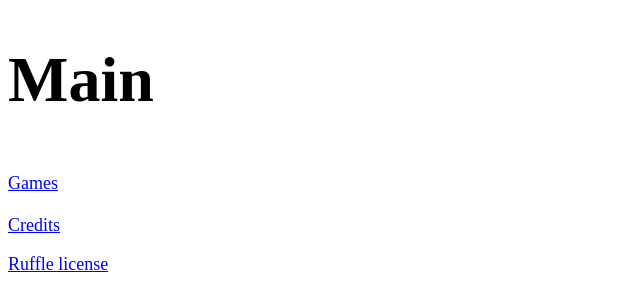
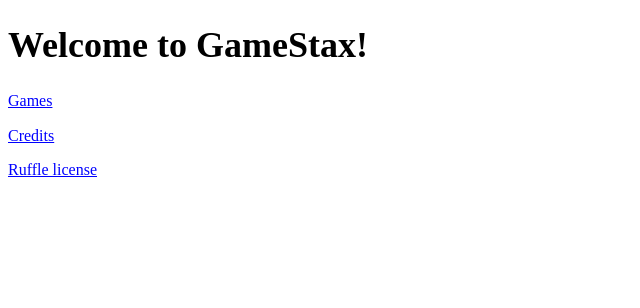
Before and after one commit to BlueMicrowave/techypig99.github.io, a plain HTML site: page index.html in a window 1280 px wide. Shown: the whole page, without its empty margins (0-640 px from the left). Drawn offline with Linux system fonts and the light colour scheme.

Commit message:
Update index.html

```diff
--- a/index.html
+++ b/index.html
@@ -1,9 +1,9 @@
 <!DOCTYPE html>
-<title>PlaceholderTitle</title>
-<font size="6">
+<title>GameStax</title>
+<font size="4">
 <link href="styles/links.css" rel="stylesheet" />
-<h1>Main</h1>
-<font size="4"
+<h1>Welcome to GameStax!</h1>
+<font size="3"
 <p><a href="/games">Games</a></p>
 <p><a href="/credits">Credits</a></p>
 <p><a href="https://github.com/ruffle-rs/ruffle/blob/master/web/LICENSE.md">Ruffle license</a></p>
```
